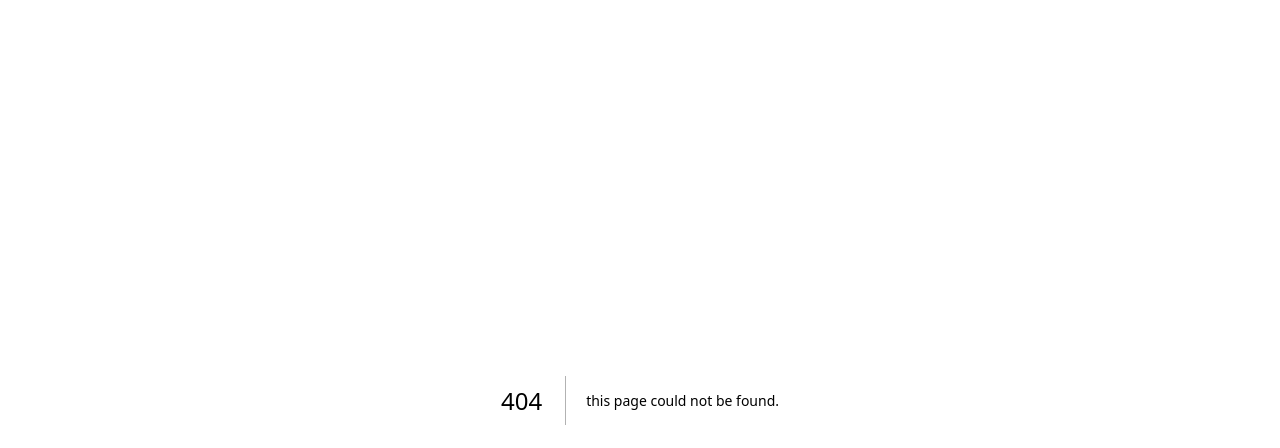
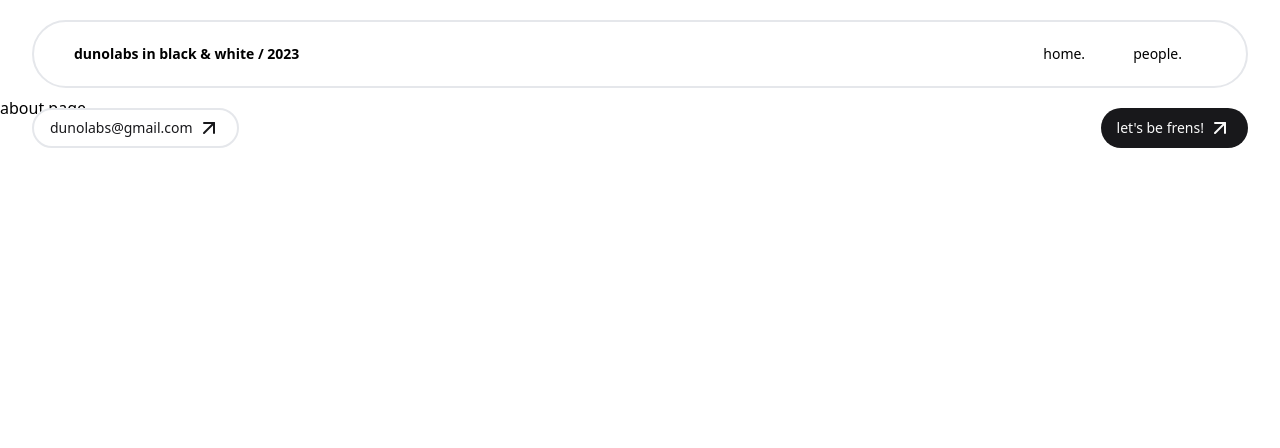
Before and after one commit to DunoLabs/dunolabs-website, a Next.js app: page /about in a window 1280 px wide. Before the commit this address had no page. Shown: the top 448 px of the page. Built offline with nearby package versions, Linux system fonts and the light colour scheme.

Commit message:
feat(wip): about page layout

```diff
--- /dev/null
+++ b/app/about/page.tsx
@@ -0,0 +1,14 @@
+import Layout from "@/components/layouts";
+import { cn } from "@/lib/cn";
+
+const AboutPage: React.FC = () => {
+  return (
+    <Layout>
+      <div className={cn("py-24")}>
+        About Page
+      </div>
+    </Layout>
+  )
+};
+
+export default AboutPage;
```
